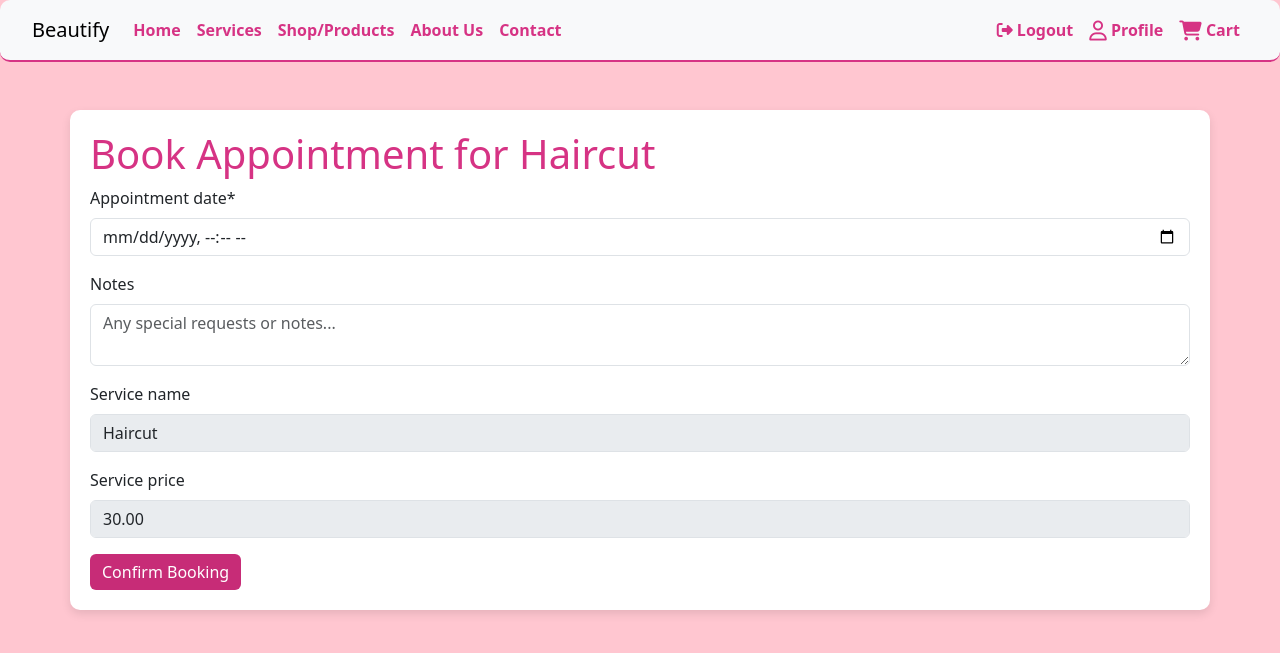
After one commit to xnaavii/beautify-pp5, a Django app: page /bookings/book-appointment/2/ in a window 1280 px wide. The commit adds this page. Shown: the top 653 px of the page. Run offline with Django 5.2, Linux system fonts and the light colour scheme; a user stored in the database is signed in; data comes from the database, SQL or seed files in the repository; both versions use the stored data as it was before the commit; some libraries are stand-ins or nearby versions.

Commit message:
Add a view, forms, and template  to book an appointment

```diff
--- a/beautify/settings.py
+++ b/beautify/settings.py
@@ -41,6 +41,8 @@ INSTALLED_APPS = [
     'django.contrib.sites',
     'allauth',
     'allauth.account',
+    'crispy_forms',
+    'crispy_bootstrap5',
     'home',
     'services',
     'bookings',
@@ -77,6 +79,10 @@ TEMPLATES = [
         },
     },
 ]
+
+CRISPY_ALLOWED_TEMPLATE_PACKS = "bootstrap5"
+
+CRISPY_TEMPLATE_PACK = "bootstrap5"
 
 AUTHENTICATION_BACKENDS = [
 
--- a/beautify/urls.py
+++ b/beautify/urls.py
@@ -23,6 +23,7 @@ urlpatterns = [
     path('admin/', admin.site.urls),
     path('accounts/', include('allauth.urls')),
     path('services/', include('services.urls')),
+    path('bookings/', include('bookings.urls')),
     path('', include('home.urls')),
 ]
 
--- /dev/null
+++ b/bookings/forms.py
@@ -0,0 +1,22 @@
+from django import forms
+from .models import Appointment
+
+class AppointmentForm(forms.ModelForm):
+    service_name = forms.CharField(required=False, disabled=True)
+    service_price = forms.DecimalField(required=False, disabled=True)
+
+    class Meta:
+        model = Appointment
+        fields = ['appointment_date', 'notes', 'service_name', 'service_price']
+        widgets = {
+            'appointment_date': forms.DateTimeInput(attrs={'type': 'datetime-local'}),
+            'notes': forms.Textarea(attrs={'rows': 2}),
+        }
+
+    def __init__(self, *args, **kwargs):
+        service = kwargs.pop('service', None)
+        super().__init__(*args, **kwargs)
+        if service:
+            self.fields['service_name'].initial = service.name
+            self.fields['service_price'].initial = service.price
+            self.fields['notes'].widget.attrs.update({'placeholder': 'Any special requests or notes...'})
--- a/bookings/models.py
+++ b/bookings/models.py
@@ -4,8 +4,6 @@ from services.models import Service
 
 class Appointment(models.Model):
     user = models.ForeignKey(User, on_delete=models.CASCADE)
-    guest_name = models.CharField(max_length=100, blank=True, null=True)  # For guest bookings
-    guest_email = models.EmailField(blank=True, null=True)
     service = models.ForeignKey(Service, on_delete=models.CASCADE)
     appointment_date = models.DateTimeField()
     notes = models.TextField(blank=True, null=True)
--- /dev/null
+++ b/bookings/templates/bookings/book_appointment.html
@@ -0,0 +1,13 @@
+{% extends 'base.html' %}
+{% load crispy_forms_tags %}
+
+{% block content %}
+<div class="container mt-5">
+    <h1>Book Appointment for {{ service.name }}</h1>
+    <form method="post">
+        {% csrf_token %}
+        {% crispy form %}
+        <button type="submit" class="btn btn-service">Confirm Booking</button>
+    </form>
+</div>
+{% endblock %}
--- /dev/null
+++ b/bookings/urls.py
@@ -0,0 +1,6 @@
+from django.urls import path
+from . import views
+
+urlpatterns = [
+    path('book-appointment/<int:service_id>/', views.book_appointment, name='book_appointment'),
+]
--- a/bookings/views.py
+++ b/bookings/views.py
@@ -1,3 +1,26 @@
-from django.shortcuts import render
+from django.shortcuts import render, redirect, get_object_or_404
+from django.contrib import messages
+from services.models import Service
+from .forms import AppointmentForm
+from django.contrib.auth.decorators import login_required
 
-# Create your views here.
+@login_required
+def book_appointment(request, service_id):
+    service = get_object_or_404(Service, id=service_id)
+
+    if request.method == 'POST':
+        form = AppointmentForm(request.POST, service=service)  # Pass the service to the form
+        if form.is_valid():
+            appointment = form.save(commit=False)
+            appointment.user = request.user  # Assign the authenticated user
+            appointment.service = service
+            appointment.save()
+            messages.success(request, "Your appointment has been booked successfully!")
+            return redirect('home')  # Redirect to an appropriate page after booking
+    else:
+        form = AppointmentForm(service=service)  # Pass the service for pre-filling
+
+    template = 'bookings/book_appointment.html'
+    context = {'form': form, 'service': service}
+
+    return render(request, template, context)
--- a/requirements.txt
+++ b/requirements.txt
@@ -1,4 +1,7 @@
 asgiref==3.8.1
+crispy-bootstrap5==2024.2
 Django==5.1.1
 django-allauth==64.2.1
+django-crispy-forms==2.3
+pillow==10.4.0
 sqlparse==0.5.1
--- a/services/templates/services/service_detail.html
+++ b/services/templates/services/service_detail.html
@@ -20,7 +20,7 @@
             {% endif %}
 
             <a href="{% url 'service_list' %}" class="btn btn-lg btn-light mt-4"><i class="fa-solid fa-arrow-left"></i> Back To Services</a>
-            <a href="#" class="btn btn-service btn-lg mt-4"><i class="fa-regular fa-calendar"></i> Book Now</a>
+            <a href="{% url 'book_appointment' service.id %}" class="btn btn-service btn-lg mt-4"><i class="fa-regular fa-calendar"></i> Book Now</a>
         </div>
     </div>
 </div>
```
Also changed, not shown: bookings/migrations/0003_remove_appointment_guest_email_and_more.py (added), db.sqlite3.
